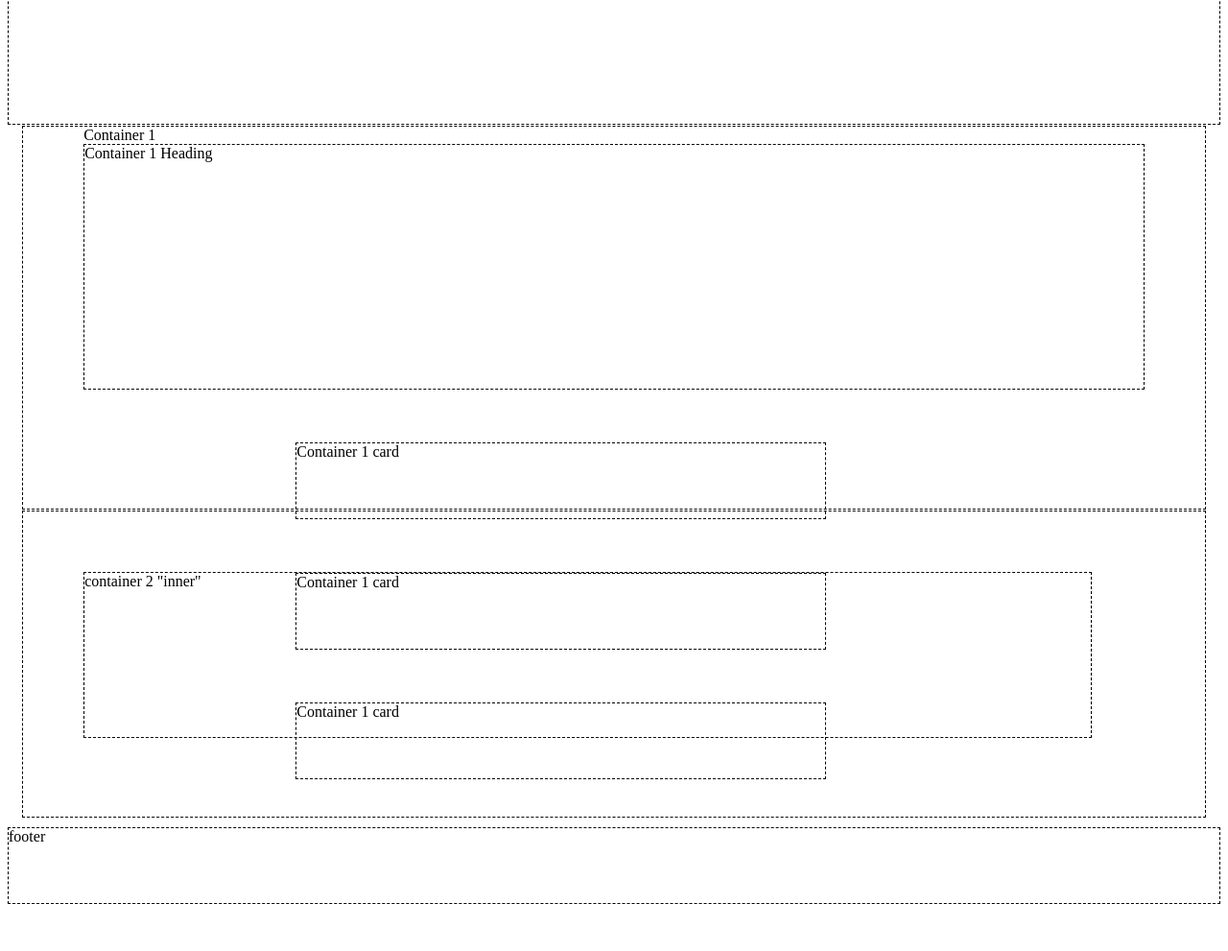
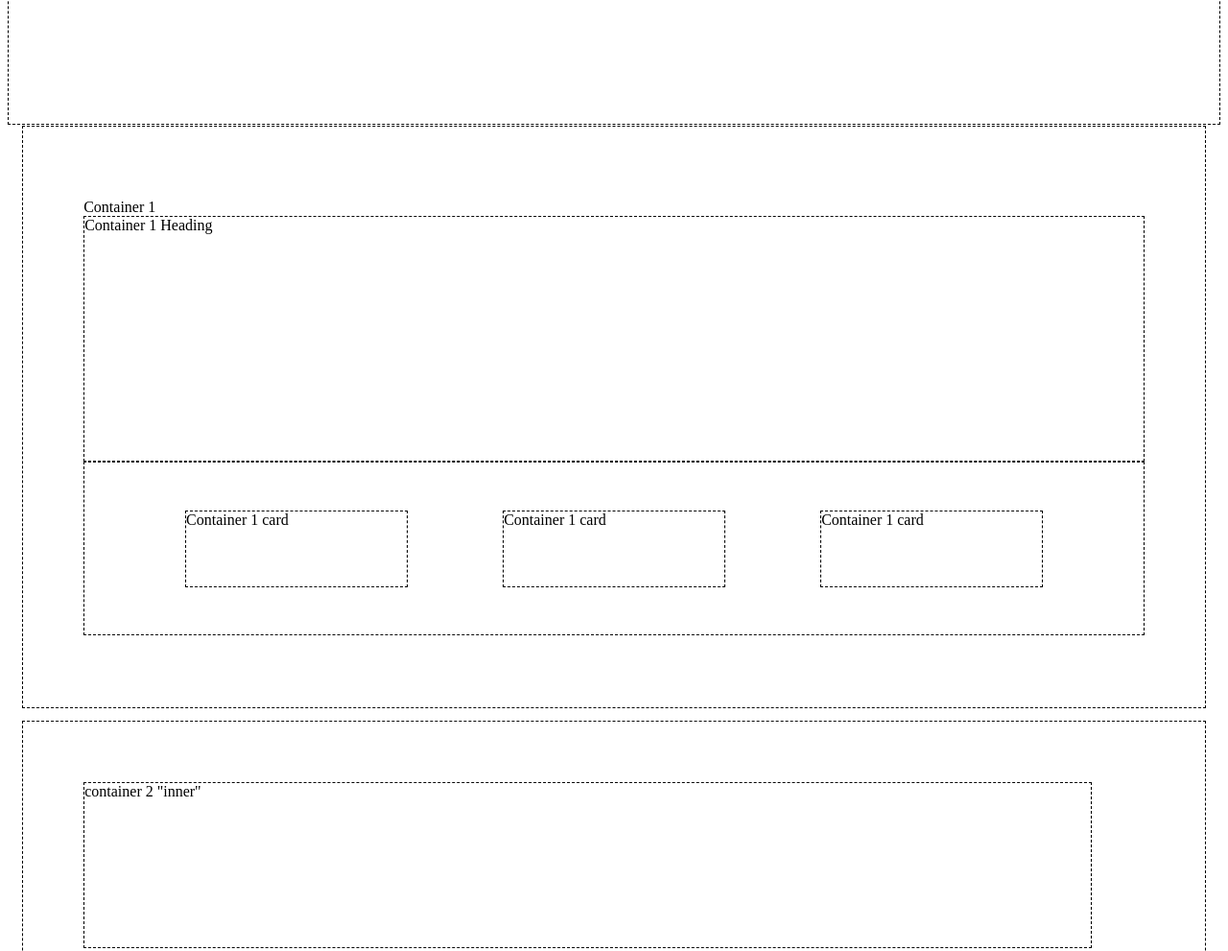
Before and after one commit to ceddy9176/saas-wireframe-template, a plain HTML site: page index.html in a window 1280 px wide. Shown: the part 358-1349 px from the top of the page at 96% size. Before the commit the page ends 1308 px from the top, so only its background shows below. Drawn offline with Linux system fonts and the light colour scheme.

Commit message:
add responsive styling

```diff
--- a/css/master.css
+++ b/css/master.css
@@ -6,6 +6,9 @@
 }
 /* End for testing */
 
+body {
+
+}
 .columns {
   min-height: 100px;
 }
@@ -23,8 +26,8 @@
   margin: 1px 15px;
 }
 .container-1 {
-  padding: 0 5%;
-  height: 50vh;
+  padding: 75px 5%;
+  /*height: 50vh;*/
 }
 
 .container-1-heading {
@@ -32,10 +35,15 @@
   height: 20vw;
 }
 
+.card-field {
+  display: block;
+  padding: 0 5%;
+}
+
 .container-1-card {
-  margin: 5% 20%;
+  margin: 5%;
   height: 10vh;
-  width: 50%;
+  width: 90%;
 }
 
 .container-2 {
@@ -53,3 +61,13 @@
   height: 10vh;
   margin-top: 10px;
 }
+
+@media screen and (min-width: 768px) {
+  .card-field {
+    display: flex;
+    justify-content: flex-start;
+  }
+  .container-2 {
+    margin-top: 1%;
+  }
+}
--- a/index.html
+++ b/index.html
@@ -2,6 +2,7 @@
 <html>
   <head>
     <link rel="stylesheet" href="css/master.css">
+    <meta name="viewport" content="width=device-width, initial-scale=1, shrink-to-fit=no">
     <meta charset="utf-8">
     <title>Wireframe Baby</title>
   </head>
@@ -12,11 +13,13 @@
     <div class="masthead">
       masthead
     </div>
+
     <div class="container-1">
       Container 1
       <div class="container-1-heading">
         Container 1 Heading
       </div>
+      <div class="card-field">
         <div class="container-1-card">
           Container 1 card
         </div>
@@ -26,6 +29,7 @@
         <div class="container-1-card">
           Container 1 card
         </div>
+      </div>
     </div>
     <div class="container-2">
       <div class="inner">
```
